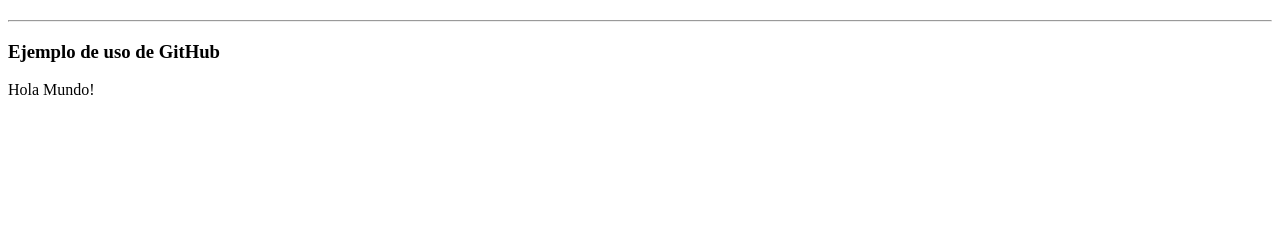
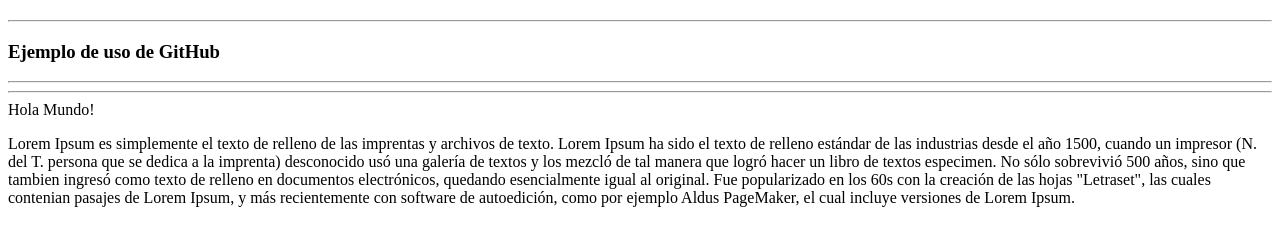
Before and after one commit to UMayor2018/ArquitecturaWeb, a website: page public_html/index.html in a window 1280 px wide. Shown: the part 70-316 px from the top of the page. Drawn offline with Linux system fonts and the light colour scheme.

Commit message:
incorporacion de parrafo

```diff
--- a/public_html/index.html
+++ b/public_html/index.html
@@ -15,7 +15,9 @@
         <h1><strong>Arquitectura de Desarrollo Web</strong></h1>
         <hr>
         <h3>Ejemplo de uso de GitHub</h3>
-
+        <hr>
+        <hr>
         <div>Hola Mundo!</div>
+        <p>Lorem Ipsum es simplemente el texto de relleno de las imprentas y archivos de texto. Lorem Ipsum ha sido el texto de relleno estándar de las industrias desde el año 1500, cuando un impresor (N. del T. persona que se dedica a la imprenta) desconocido usó una galería de textos y los mezcló de tal manera que logró hacer un libro de textos especimen. No sólo sobrevivió 500 años, sino que tambien ingresó como texto de relleno en documentos electrónicos, quedando esencialmente igual al original. Fue popularizado en los 60s con la creación de las hojas "Letraset", las cuales contenian pasajes de Lorem Ipsum, y más recientemente con software de autoedición, como por ejemplo Aldus PageMaker, el cual incluye versiones de Lorem Ipsum.</p>
     </body>
 </html>
```
